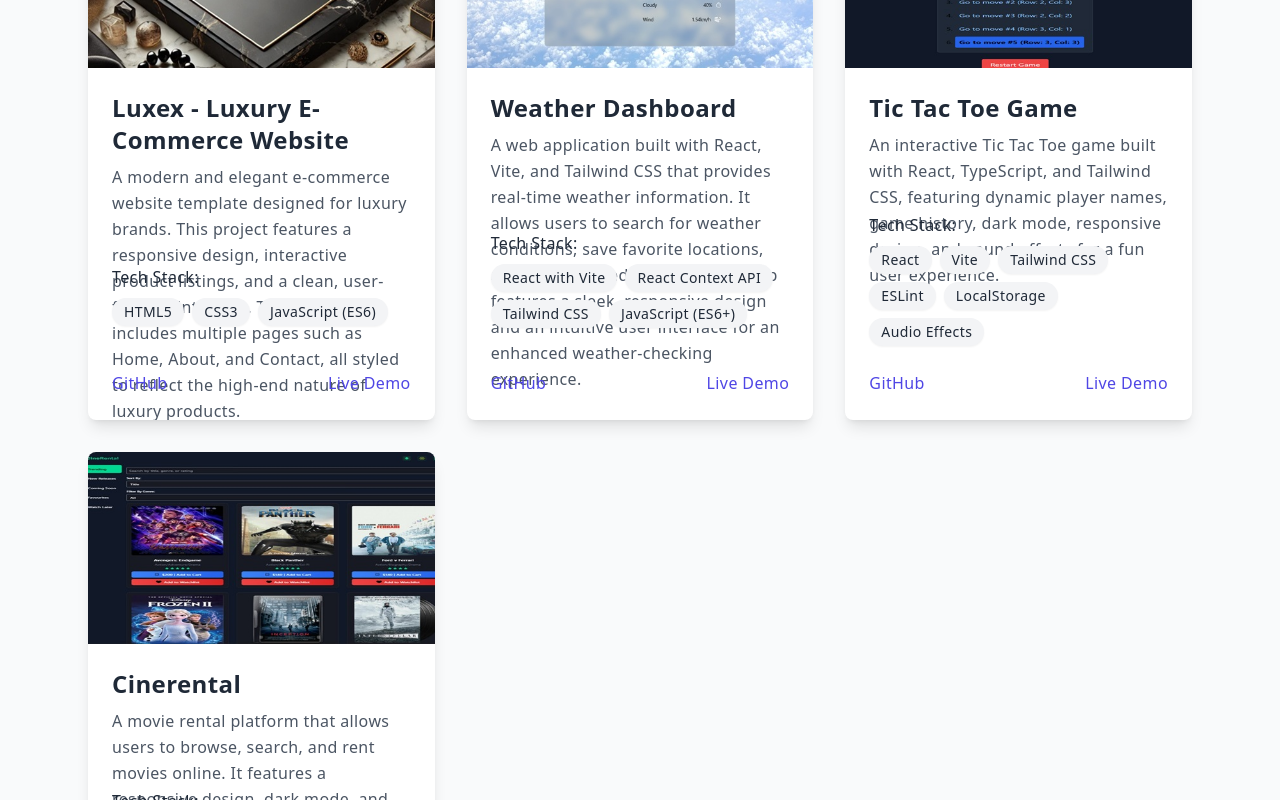
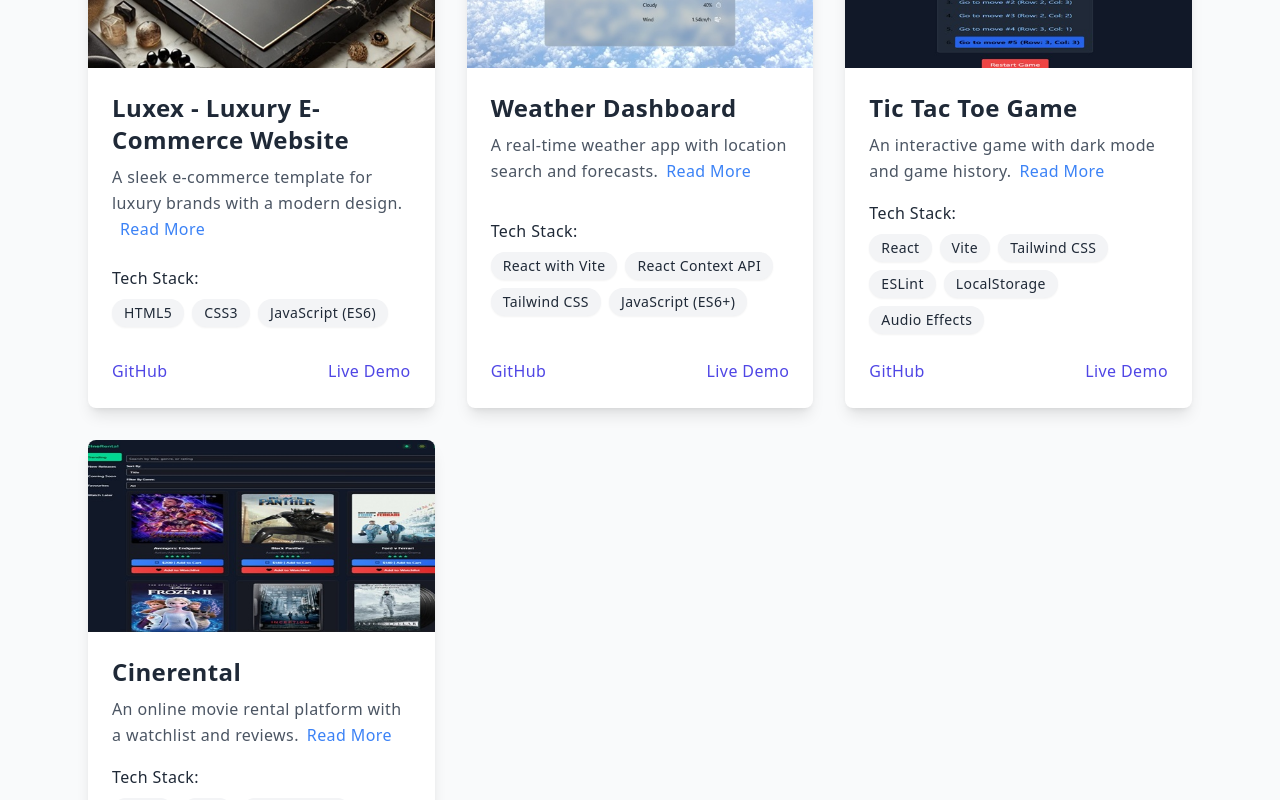
Before and after one commit to md-sazzadul/my-portfolio, a React (Vite) app: page / in a window 1280 px wide. Shown: the part 1680-2480 px from the top of the page. Built offline with nearby package versions, Linux system fonts and the light colour scheme.

Commit message:
added project card component to make cleaner UI, expandable text and better layout

```diff
--- /dev/null
+++ b/src/components/ProjectCard.tsx
@@ -0,0 +1,78 @@
+import { useState } from "react";
+
+interface IProjectCardProps {
+  project: {
+    title: string;
+    shortDescription: string;
+    fullDescription: string;
+    techStack: string[];
+    image: string;
+    github: string;
+    liveDemo: string;
+  };
+}
+
+const ProjectCard = ({ project }: IProjectCardProps) => {
+  const [showFullDesc, setShowFullDesc] = useState(false);
+
+  return (
+    <div className="h-full flex flex-col bg-white dark:bg-gray-800 shadow-lg rounded-lg overflow-hidden hover:shadow-xl transition-all duration-300">
+      <img
+        src={project.image}
+        alt={project.title}
+        className="w-full h-48 object-cover transition-all duration-300"
+        loading="lazy"
+      />
+      <div className="p-6 flex flex-col flex-grow">
+        <h3 className="text-2xl font-semibold text-gray-800 dark:text-gray-100">
+          {project.title}
+        </h3>
+        <p className="text-gray-600 dark:text-gray-400 mt-2 flex-grow">
+          {showFullDesc ? project.fullDescription : project.shortDescription}
+          <button
+            onClick={() => setShowFullDesc(!showFullDesc)}
+            className="text-blue-500 hover:underline ml-2"
+          >
+            {showFullDesc ? "Read Less" : "Read More"}
+          </button>
+        </p>
+        <div className="mt-4">
+          <h4 className="font-medium text-gray-800 dark:text-gray-200">
+            Tech Stack:
+          </h4>
+          <ul className="flex flex-wrap gap-2 mt-2">
+            {project.techStack.map((tech, i) => (
+              <li
+                key={i}
+                className="text-sm bg-gray-100 dark:bg-gray-700 text-gray-800 dark:text-gray-200 py-1 px-3 rounded-full shadow-sm"
+              >
+                {tech}
+              </li>
+            ))}
+          </ul>
+        </div>
+        <div className="flex-grow"></div>
+        <div className="mt-6 flex justify-between items-center">
+          <a
+            href={project.github}
+            target="_blank"
+            rel="noopener noreferrer"
+            className="text-indigo-600 dark:text-indigo-400 hover:underline transform hover:scale-105 transition-all duration-300"
+          >
+            GitHub
+          </a>
+          <a
+            href={project.liveDemo}
+            target="_blank"
+            rel="noopener noreferrer"
+            className="text-indigo-600 dark:text-indigo-400 hover:underline transform hover:scale-105 transition-all duration-300"
+          >
+            Live Demo
+          </a>
+        </div>
+      </div>
+    </div>
+  );
+};
+
+export default ProjectCard;
--- a/src/components/Projects.tsx
+++ b/src/components/Projects.tsx
@@ -2,12 +2,15 @@ import CineRental01 from "../assets/cinerental-01.jpg";
 import Luxex01 from "../assets/luxex-01.jpg";
 import TicTacToe01 from "../assets/tic-tac-toe-01.jpg";
 import WeatherDashboard01 from "../assets/weather-dashboard-01.jpg";
+import ProjectCard from "./ProjectCard";
 
 const projects = [
   {
     title: "Luxex - Luxury E-Commerce Website",
-    description:
-      "A modern and elegant e-commerce website template designed for luxury brands. This project features a responsive design, interactive product listings, and a clean, user-friendly interface. The template includes multiple pages such as Home, About, and Contact, all styled to reflect the high-end nature of luxury products.",
+    shortDescription:
+      "A sleek e-commerce template for luxury brands with a modern design.",
+    fullDescription:
+      "A modern and elegant e-commerce website template designed for luxury brands. This project features a responsive design, interactive product listings, and a clean, user-friendly interface.",
     techStack: ["HTML5", "CSS3", "JavaScript (ES6)"],
     image: Luxex01,
     github: "https://github.com/md-sazzadul/luxex",
@@ -15,8 +18,10 @@ const projects = [
   },
   {
     title: "Weather Dashboard",
-    description:
-      "A web application built with React, Vite, and Tailwind CSS that provides real-time weather information. It allows users to search for weather conditions, save favorite locations, and view detailed forecasts. The app features a sleek, responsive design and an intuitive user interface for an enhanced weather-checking experience.",
+    shortDescription:
+      "A real-time weather app with location search and forecasts.",
+    fullDescription:
+      "A web application built with React, Vite, and Tailwind CSS that provides real-time weather information. It allows users to search for weather conditions, save favorite locations, and view detailed forecasts.",
     techStack: [
       "React with Vite",
       "React Context API",
@@ -29,7 +34,8 @@ const projects = [
   },
   {
     title: "Tic Tac Toe Game",
-    description:
+    shortDescription: "An interactive game with dark mode and game history.",
+    fullDescription:
       "An interactive Tic Tac Toe game built with React, TypeScript, and Tailwind CSS, featuring dynamic player names, game history, dark mode, responsive design, and sound effects for a fun user experience.",
     techStack: [
       "React",
@@ -45,8 +51,10 @@ const projects = [
   },
   {
     title: "Cinerental",
-    description:
-      "A movie rental platform that allows users to browse, search, and rent movies online. It features a responsive design, dark mode, and various functionalities such as cart management, watchlist, and reviews.",
+    shortDescription:
+      "An online movie rental platform with a watchlist and reviews.",
+    fullDescription:
+      "A movie rental platform that allows users to browse, search, and rent movies online. It features a responsive design, dark mode, and functionalities such as cart management, watchlist, and reviews.",
     techStack: [
       "React",
       "Vite",
@@ -74,59 +82,7 @@ const Projects = () => {
         </p>
         <div className="grid grid-cols-1 sm:grid-cols-2 lg:grid-cols-3 gap-8">
           {projects.map((project, index) => (
-            <div
-              key={index}
-              className="flex flex-col bg-white dark:bg-gray-800 dark:border-gray-700 shadow-lg rounded-lg overflow-hidden hover:shadow-xl transform hover:scale-105 transition-all duration-300 h-full"
-            >
-              <img
-                src={project.image}
-                alt={project.title}
-                className="w-full h-48 object-cover transition-all duration-300"
-                loading="lazy"
-              />
-              <div className="p-6 flex flex-col flex-grow">
-                <h3 className="text-2xl font-semibold text-gray-800 dark:text-gray-100">
-                  {project.title}
-                </h3>
-                <p className="text-gray-600 dark:text-gray-400 mt-2 flex-grow h-16">
-                  {project.description}
-                </p>
-                <div className="mt-4">
-                  <h4 className="font-medium text-gray-800 dark:text-gray-200">
-                    Tech Stack:
-                  </h4>
-                  <ul className="flex flex-wrap gap-2 mt-2">
-                    {project.techStack.map((tech, i) => (
-                      <li
-                        key={i}
-                        className="text-sm bg-gray-100 dark:bg-gray-700 text-gray-800 dark:text-gray-200 py-1 px-3 rounded-full shadow-sm"
-                      >
-                        {tech}
-                      </li>
-                    ))}
-                  </ul>
-                </div>
-                <div className="flex-grow"></div>
-                <div className="mt-6 flex justify-between items-center">
-                  <a
-                    href={project.github}
-                    target="_blank"
-                    rel="noopener noreferrer"
-                    className="text-indigo-600 dark:text-indigo-400 hover:underline transform hover:scale-105 transition-all duration-300"
-                  >
-                    GitHub
-                  </a>
-                  <a
-                    href={project.liveDemo}
-                    target="_blank"
-                    rel="noopener noreferrer"
-                    className="text-indigo-600 dark:text-indigo-400 hover:underline transform hover:scale-105 transition-all duration-300"
-                  >
-                    Live Demo
-                  </a>
-                </div>
-              </div>
-            </div>
+            <ProjectCard key={index} project={project} />
           ))}
         </div>
       </div>
```
